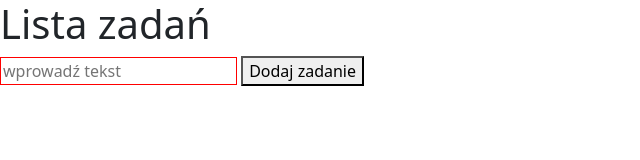
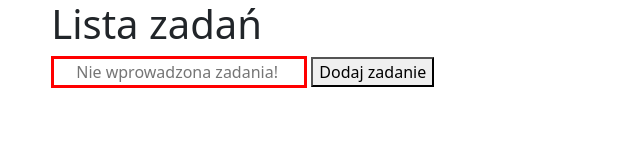
Before and after one commit to ctworzewski/advanced-to-do-list, a plain HTML site: page index.html in a window 1280 px wide. Both pictures are taken after a click on the button "Dodaj zadanie". Shown: the whole page, without its empty margins (0-640 px from the left). Drawn offline with nearby package versions, Linux system fonts and the light colour scheme.

Commit message:
Add small style

```diff
--- a/index.html
+++ b/index.html
@@ -7,21 +7,19 @@
     <title>Document</title>
     <link href="https://cdn.jsdelivr.net/npm/bootstrap@5.0.2/dist/css/bootstrap.min.css" rel="stylesheet" integrity="sha384-EVSTQN3/azprG1Anm3QDgpJLIm9Nao0Yz1ztcQTwFspd3yD65VohhpuuCOmLASjC" crossorigin="anonymous">
 
-    <style>
-        .btnDelete {
-            display: block;
-            background-color: blue;
-        }
-    </style>
+    <link rel="stylesheet" href="style.css">
 </head>
 <body>
-    <h1>Lista zadań</h1>
+    <div id="app">
 
-    <input type="text" placeholder="wprowadź zadanie" class="writeTaskInInput">
-    <button class="button">Dodaj zadanie</button>
-    <ul class="allLists">
+        <h1>Lista zadań</h1>
 
-    </ul>
+        <input type="text" placeholder="wprowadź zadanie" class="writeTaskInInput">
+        <button class="button">Dodaj zadanie</button>
+        <ul class="allLists">
+
+        </ul>
+    </div>
 
     <script src="main.js"></script>
 </body>
--- a/main.js
+++ b/main.js
@@ -10,8 +10,8 @@ const lists = document.querySelector('.allLists');
      let userInput = writeTaskInInput.value;
 
      if (writeTaskInInput.value === '') {
-         document.querySelector('.writeTaskInInput').style.border = "1px red solid";
-         document.querySelector('.writeTaskInInput').placeholder = "wprowadź tekst";
+         document.querySelector('.writeTaskInInput').style.border = "3px red solid";
+         document.querySelector('.writeTaskInInput').placeholder = "Nie wprowadzona zadania! ";
         // const emptyInputAlert = function() {
         //     const textEmptyInputAlert = document.createElement('span');
         //     textEmptyInputAlert.textContent = 'wprowadź zadanie!';
--- /dev/null
+++ b/style.css
@@ -0,0 +1,20 @@
+ #app {
+    padding-left: 4%;
+}
+
+.writeTaskInInput {
+    width: 20vw;
+    text-align: center;
+}
+
+.btnDelete {
+    display: inline;
+color: chartreuse;
+/* display: inline-flexbox; */
+background-color: red !important;
+}
+
+.btnDelete {
+    display: block;
+    background-color: blue;
+}
```
